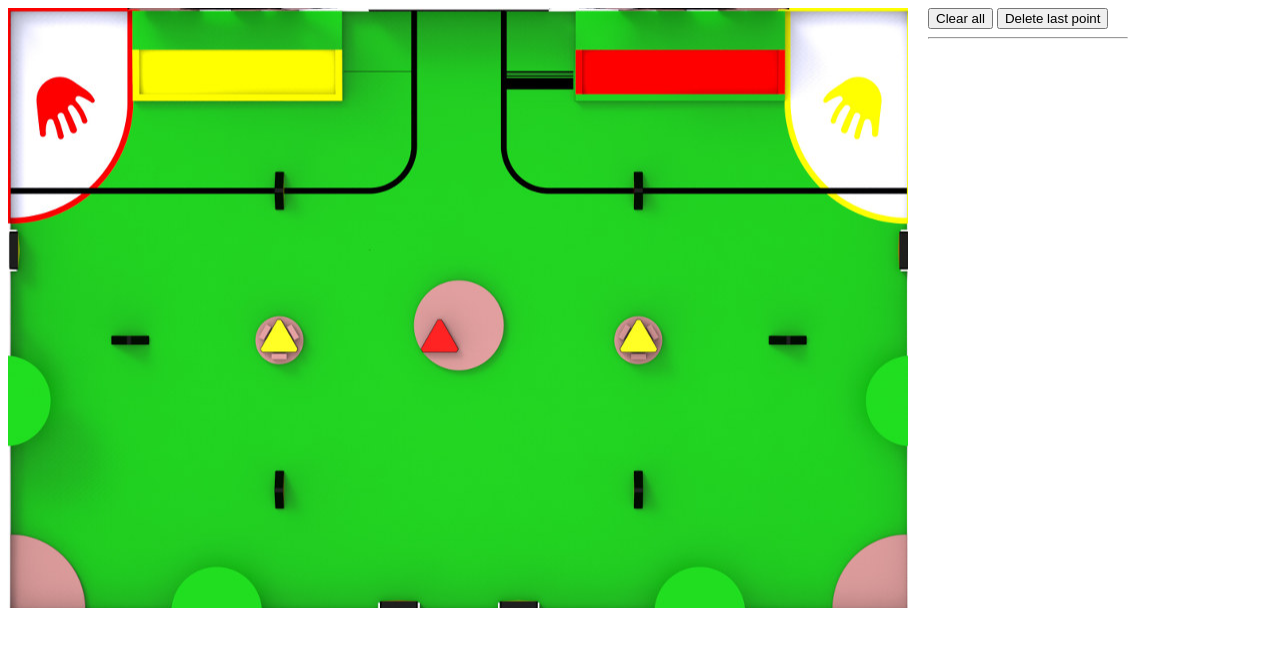
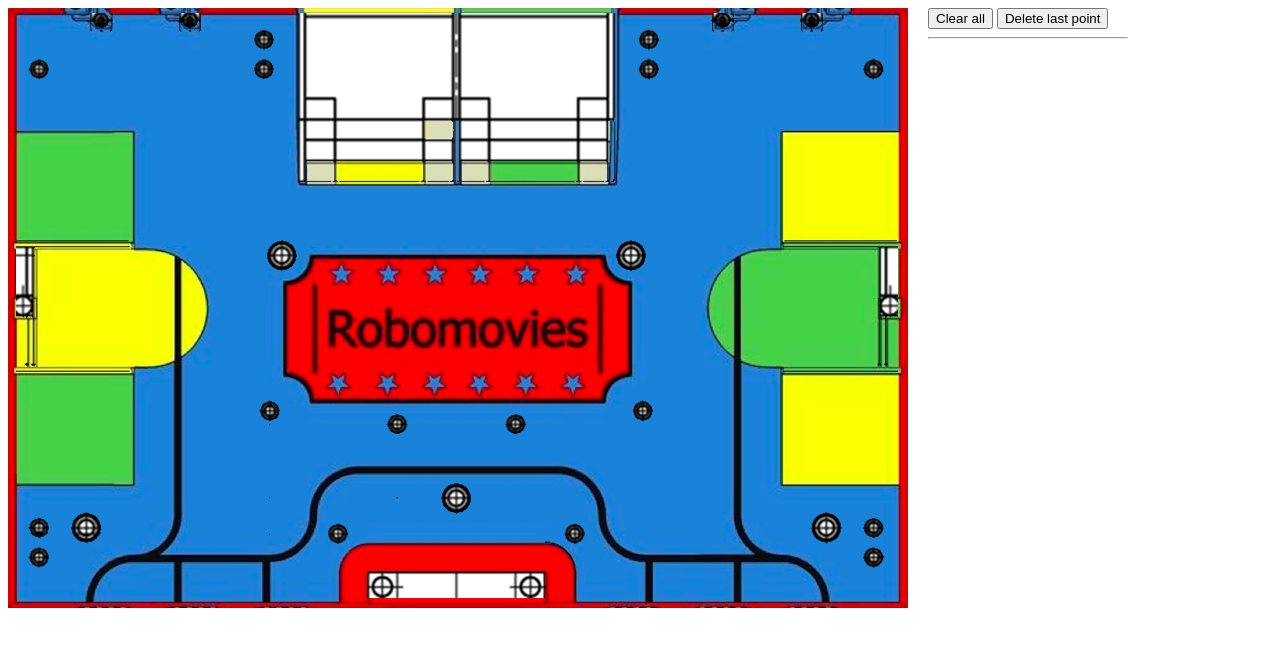
Before and after one commit to werdroid/MapTracer, a plain HTML site: page index.html in a window 1280 px wide. Drawn offline with Linux system fonts and the light colour scheme.

Commit message:
Update rules 2015

```diff
--- a/index.html
+++ b/index.html
@@ -8,7 +8,7 @@
 }
 </style>
 
-<canvas id="canvas" width="900" height="600" style="background: url(img/map2014feux.jpg) no-repeat center center; float: left;"></canvas>
+<canvas id="canvas" width="900" height="600" style="background: url(img/table2015objets.png) no-repeat center center; float: left;"></canvas>
 <div style="width: 200px;margin-left: 20px; float: left;">
 	<input type="button" value="Clear all" onclick="clearTraces();" />
 	<input type="button" value="Delete last point" onclick="removeTrace();" />
```
Also changed, not shown: img/maptracer example 2014.png (added), img/maptracer example.png, img/table2015objets.png (added).
